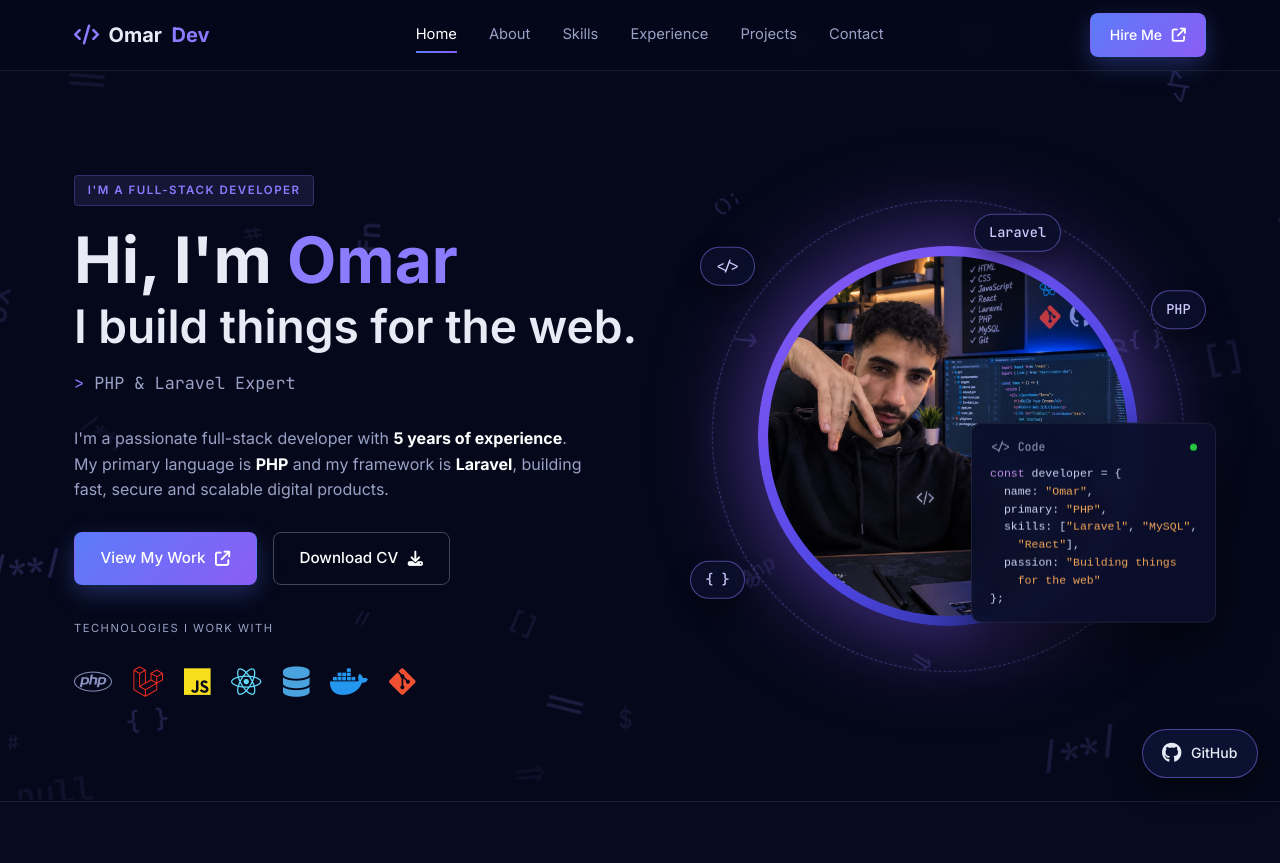
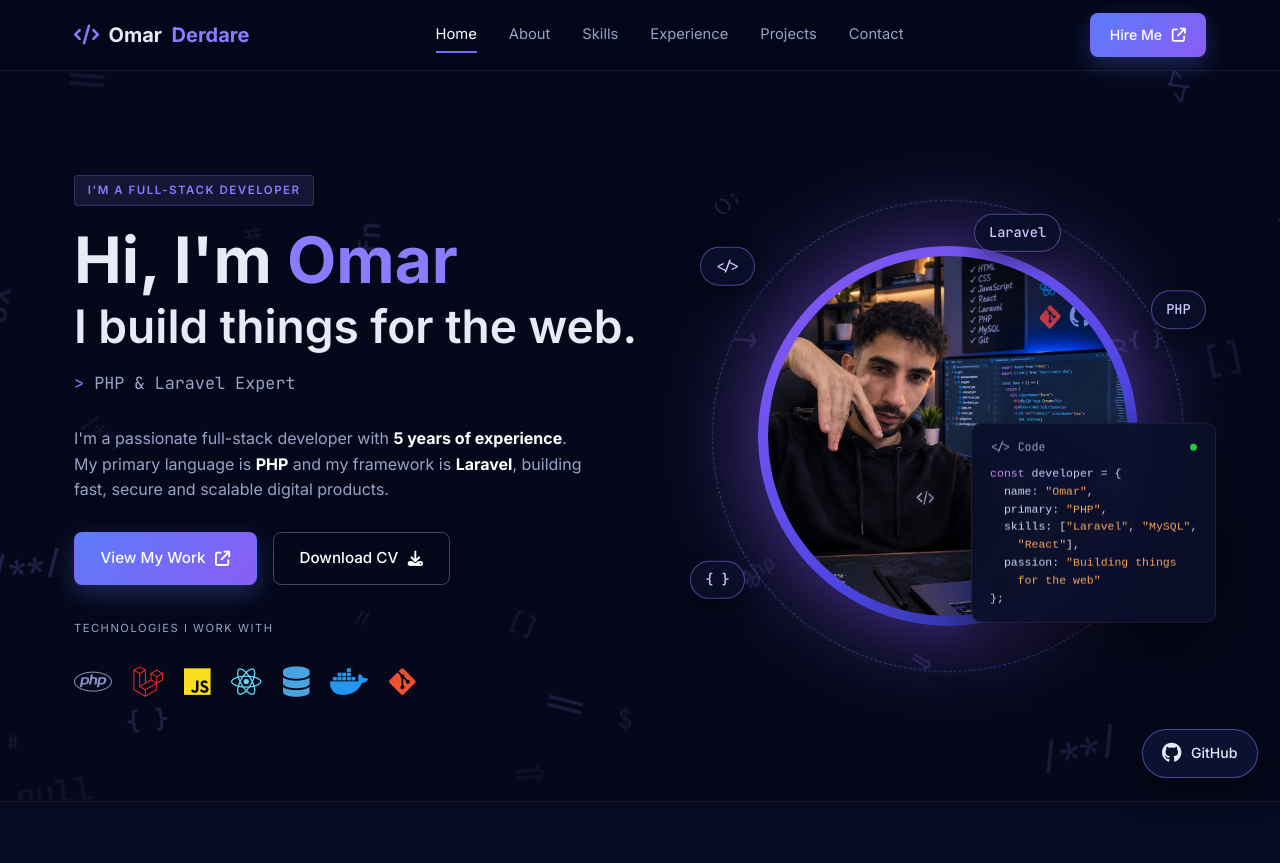
Before and after one commit to omar-derdare/omarderdare, a plain HTML site: page index.html in a window 1280 px wide. Shown: the top 863 px of the page. Drawn offline with Linux system fonts and the light colour scheme; animation ran at ten frames a second.

Commit message:
chnage dev2

```diff
--- a/index.html
+++ b/index.html
@@ -14,7 +14,7 @@
   <div class="symbols" id="symbols" aria-hidden="true"></div>
   <header class="nav">
     <div class="wrap nav-in">
-      <a href="#home" class="logo"><i class="fas fa-code"></i> Omar<span>Dev</span></a>
+      <a href="#home" class="logo"><i class="fas fa-code"></i> Omar<span>Derdare</span></a>
       <nav class="links" id="links">
         <a href="#home" class="active">Home</a><a href="#about">About</a><a href="#skills">Skills</a><a href="#experience">Experience</a><a href="#projects">Projects</a><a href="#contact">Contact</a>
       </nav>
```
